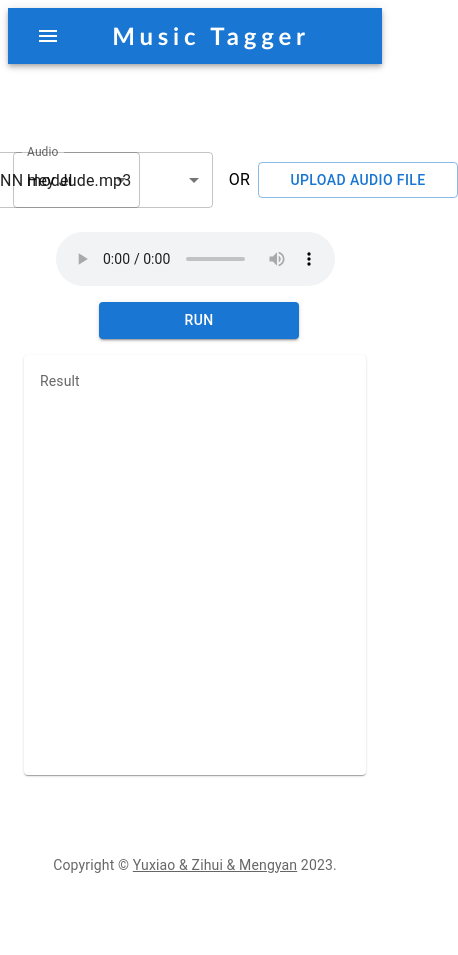
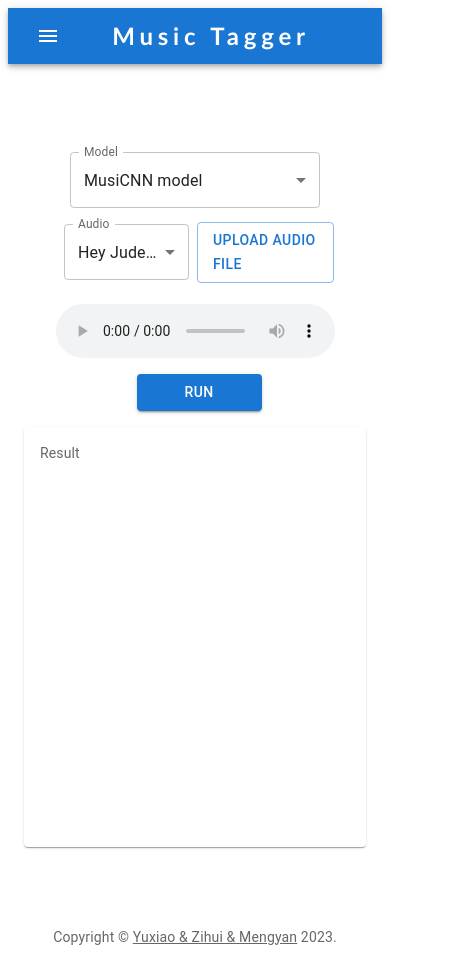
Before and after one commit to mengyanw/music-tagger-web, a React (Create React App) app: page / in a window 390 px wide. Shown: the whole page, 458 px wide, since content can reach past the window. Before the commit the page ends 883 px from the top, so only its background shows below. Built offline with nearby package versions, Linux system fonts and the light colour scheme.

Commit message:
feat: responsive

```diff
--- a/src/HomeScreen.js
+++ b/src/HomeScreen.js
@@ -102,8 +102,10 @@ function HomeScreen() {
     return (
         <Container maxWidth="md" sx={{ marginBottom: 10 }}>
             <Container sx={{ display: 'flex', flexDirection: 'column', mb: 2 }}>
-                <Container disableGutters sx={{ display: 'flex', flexDirection: 'row', justifyContent: 'center', }}>
-                    <FormControl sx={{ m: 1, minWidth: 200 }} size="medium">
+                <Box sx={{ flexGrow: 1 }}>
+                    <Grid container columns={{ xs: 1, sm: 4 }}>
+                        <Grid item xs={1} sm={2} key={1} sx={{ display: 'flex', alignItems: 'center', justifyContent: 'center' }}>
+                            <FormControl sx={{ m: 1, minWidth: 250 }} size="medium">
                                 <InputLabel id="demo-select-small">Model</InputLabel>
                                 <Select
                                     labelId="demo-select-small"
@@ -117,8 +119,10 @@ function HomeScreen() {
                                     <MenuItem value={'fcn.pt'}>FCN model</MenuItem>
                                 </Select>
                             </FormControl>
-                    <Container disableGutters sx={{ display: 'flex', alignItems: 'center', justifyContent: 'flex-end' }}>
-                        <FormControl sx={{ m: 1, minWidth: 200 }} size="medium">
+                        </Grid>
+                        <Grid item xs={1} sm={2} key={2}>
+                            <Container sx={{ display: 'flex', alignItems: 'center', justifyContent: 'center' }}>
+                                <FormControl sx={{ m: 1, minWidth: 125 }} size="medium">
                                     <InputLabel id="demo-select-small">Audio</InputLabel>
                                     <Select
                                         labelId="demo-select-small"
@@ -139,13 +143,10 @@ function HomeScreen() {
                                         {uploadedAudio ? <MenuItem value={uploadedAudio.path}>{uploadedAudio.name}</MenuItem> : {}}
                                     </Select>
                                 </FormControl>
-                        <Typography sx={{ m: 1 }} >
-                            OR
-                        </Typography>
                                 <Button
                                     variant="outlined"
                                     component="label"
-                            sx={{ minWidth: 200 }}
+                                    sx={{ minWidth: 100 }}
                                 >
                                     Upload audio file
                                     <input
@@ -160,13 +161,15 @@ function HomeScreen() {
                                     />
                                 </Button>
                             </Container>
-                </Container>
+                        </Grid>
+                    </Grid>
+                </Box>
                 <audio src={playerAudioPath} controls style={{ width: '90%', padding: '1rem', margin: 'auto' }} />
                 <Container disableGutters sx={{ display: 'flex', alignItems: 'center', justifyContent: 'center' }}>
                     <Button
                         variant='contained'
                         onClick={handleRunningRequest}
-                        sx={{ minWidth: 200, ml: 1 }}
+                        sx={{ minWidth: 125, ml: 1 }}
                     >
                         Run
                     </Button>
```
Lines whose indentation alone changed are shown as unchanged.
